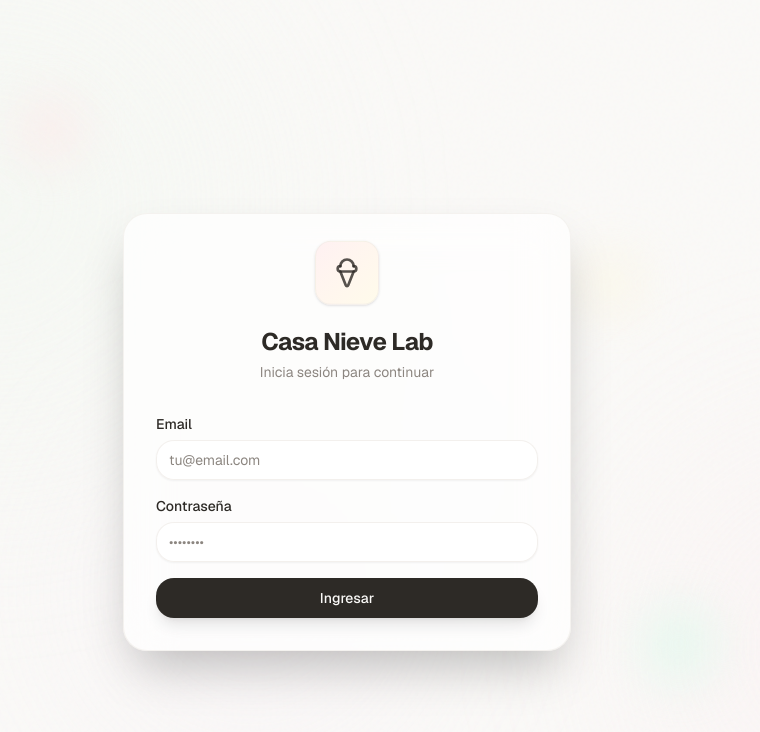
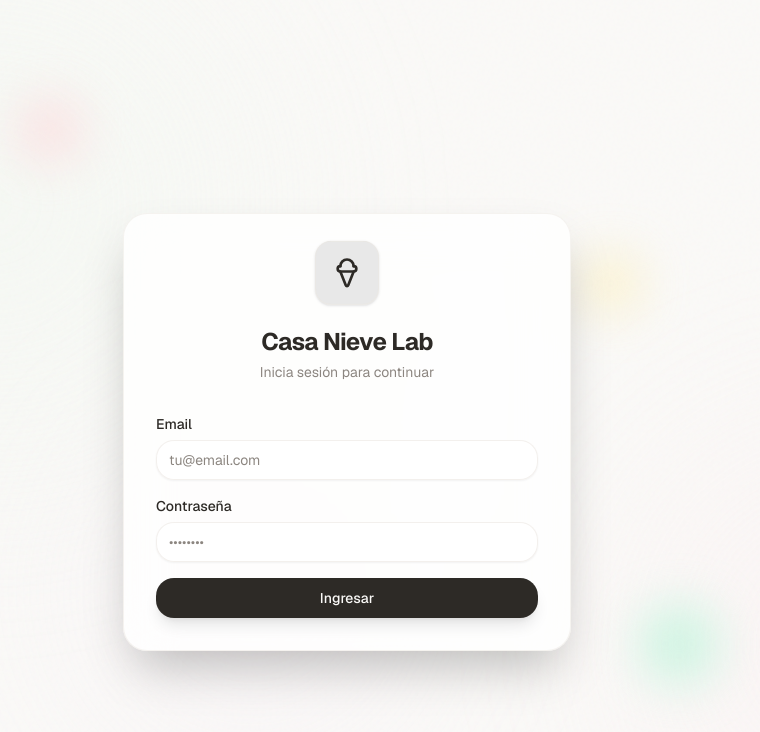
Before and after one commit to elkincarbo87/la-receta, a Next.js app: page /login in a window 1280 px wide. Shown: the top 732 px of the page, without its empty margins (293-1053 px from the left). Built offline with nearby package versions, Linux system fonts and the light colour scheme; no server answers.

Commit message:
Redesign - bug fixes

```diff
--- a/app/(auth)/login/page.tsx
+++ b/app/(auth)/login/page.tsx
@@ -42,7 +42,7 @@ export default function LoginPage() {
     <div className="relative w-full min-h-dvh flex items-center justify-center px-4">
       {/* Floating decoration elements — hidden on mobile */}
       <motion.div
-        className="absolute top-[10%] left-[15%] w-16 h-16 rounded-full bg-rose-100/50 blur-xl hidden sm:block"
+        className="absolute top-[10%] left-[15%] w-16 h-16 rounded-full bg-rose-200/50 dark:bg-rose-900/30 blur-xl hidden sm:block"
         animate={{
           y: [0, -20, 0],
           x: [0, 10, 0],
@@ -54,7 +54,7 @@ export default function LoginPage() {
         }}
       />
       <motion.div
-        className="absolute bottom-[20%] right-[10%] w-20 h-20 rounded-full bg-emerald-100/40 blur-xl hidden sm:block"
+        className="absolute bottom-[20%] right-[10%] w-20 h-20 rounded-full bg-emerald-200/50 dark:bg-emerald-900/30 blur-xl hidden sm:block"
         animate={{
           y: [0, 15, 0],
           x: [0, -15, 0],
@@ -67,7 +67,7 @@ export default function LoginPage() {
         }}
       />
       <motion.div
-        className="absolute top-[30%] right-[20%] w-12 h-12 rounded-full bg-amber-100/40 blur-xl hidden sm:block"
+        className="absolute top-[30%] right-[20%] w-12 h-12 rounded-full bg-amber-200/50 dark:bg-amber-900/30 blur-xl hidden sm:block"
         animate={{
           y: [0, -15, 0],
           scale: [1, 1.1, 1],
@@ -81,10 +81,10 @@ export default function LoginPage() {
       />
 
       <FadeIn className="w-full max-w-[360px] sm:max-w-md">
-        <div className="relative w-full sm:bg-white/70 sm:backdrop-blur-xl sm:rounded-3xl sm:border sm:border-border/50 sm:shadow-2xl px-6 py-12 sm:p-8">
+        <div className="relative w-full sm:bg-card/80 sm:backdrop-blur-xl sm:rounded-3xl sm:border sm:border-border/50 sm:shadow-2xl px-6 py-12 sm:p-8">
           <div className="text-center mb-8">
             <motion.div
-              className="inline-flex items-center justify-center w-16 h-16 rounded-2xl bg-gradient-to-br from-rose-50 to-amber-50 border border-border/50 shadow-sm mb-4"
+              className="inline-flex items-center justify-center w-16 h-16 rounded-2xl bg-primary/10 border border-border/50 shadow-sm mb-4"
               animate={{ y: [0, -6, 0] }}
               transition={{
                 duration: 4,
@@ -92,7 +92,7 @@ export default function LoginPage() {
                 ease: "easeInOut",
               }}
             >
-              <IceCream className="h-8 w-8 text-primary/80" />
+              <IceCream className="h-8 w-8 text-primary" />
             </motion.div>
             <h1 className="text-2xl font-bold tracking-tight">Casa Nieve Lab</h1>
             <p className="text-muted-foreground text-sm mt-1">
@@ -113,7 +113,7 @@ export default function LoginPage() {
                 onChange={(e) => setEmail(e.target.value)}
                 required
                 autoComplete="email"
-                className="h-10 rounded-xl bg-white/50 backdrop-blur-sm border-border/60 focus:ring-2 focus:ring-primary/15 focus:border-primary/20 transition-all"
+                className="h-10 rounded-xl bg-white/50 dark:bg-white/10 backdrop-blur-sm border-border/60 focus:ring-2 focus:ring-primary/15 focus:border-primary/20 transition-all"
               />
             </div>
 
@@ -129,7 +129,7 @@ export default function LoginPage() {
                 onChange={(e) => setPassword(e.target.value)}
                 required
                 autoComplete="current-password"
-                className="h-10 rounded-xl bg-white/50 backdrop-blur-sm border-border/60 focus:ring-2 focus:ring-primary/15 focus:border-primary/20 transition-all"
+                className="h-10 rounded-xl bg-white/50 dark:bg-white/10 backdrop-blur-sm border-border/60 focus:ring-2 focus:ring-primary/15 focus:border-primary/20 transition-all"
               />
             </div>
 
--- a/app/globals.css
+++ b/app/globals.css
@@ -46,6 +46,7 @@
 }
 
 :root {
+  color-scheme: light;
   --background: #FAF9F7;
   --foreground: #2D2A26;
   --card: #FFFFFF;
@@ -74,6 +75,7 @@
 }
 
 .dark {
+  color-scheme: dark;
   --background: #1C1917;
   --foreground: #FAF9F7;
   --card: #292524;
--- a/app/layout.tsx
+++ b/app/layout.tsx
@@ -1,4 +1,4 @@
-import type { Metadata } from "next";
+import type { Metadata, Viewport } from "next";
 import { Geist, Geist_Mono } from "next/font/google";
 import NextTopLoader from "nextjs-toploader";
 import { SessionProviderWrapper } from "./components/auth/SessionProviderWrapper";
@@ -20,6 +20,10 @@ const geistMono = Geist_Mono({
 export const metadata: Metadata = {
   title: "Casa Nieve Lab - Ice Cream Recipe Tracker",
   description: "Save and manage your ice cream recipes",
+};
+
+export const viewport: Viewport = {
+  colorScheme: "light dark",
 };
 
 export default function RootLayout({
```
